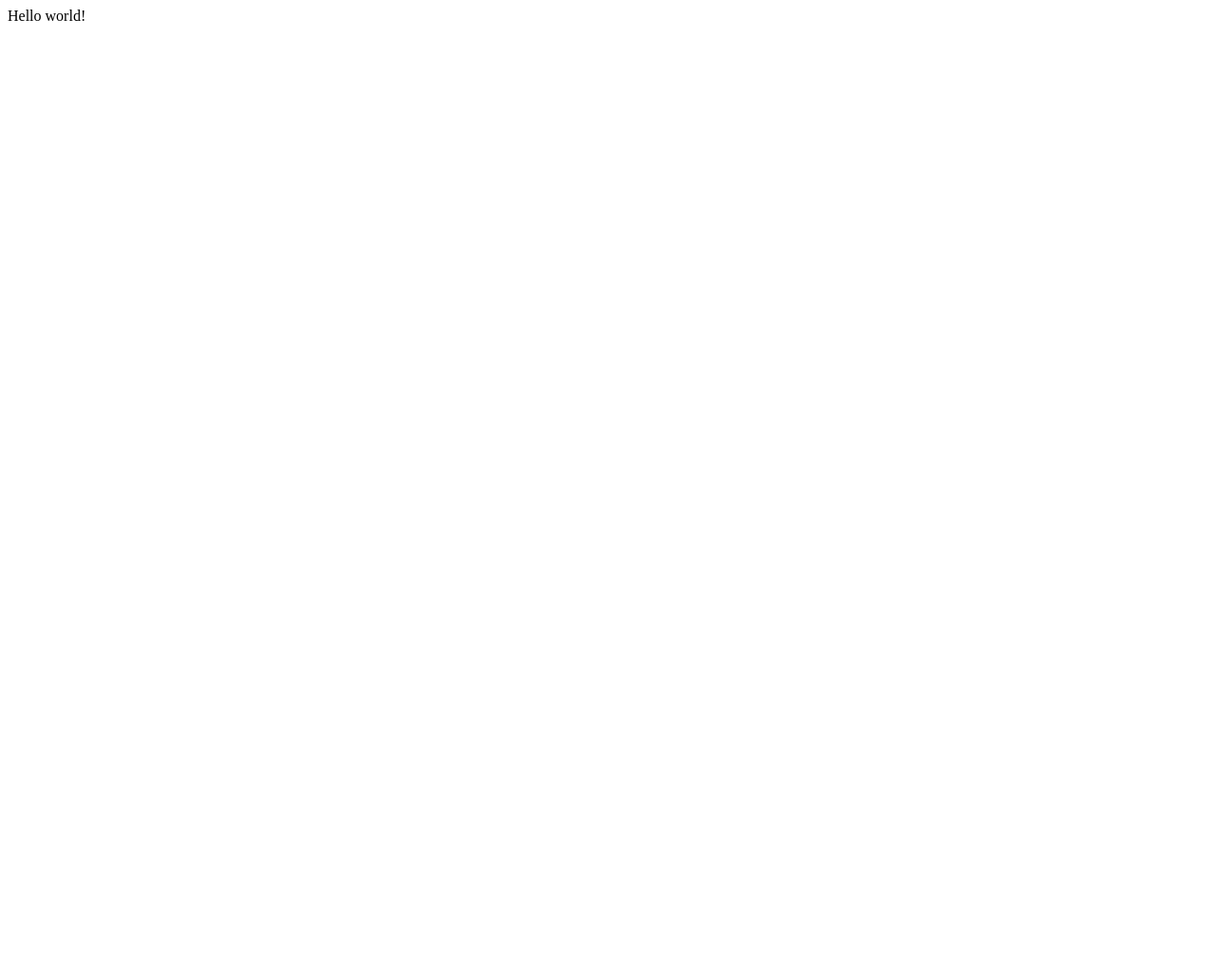
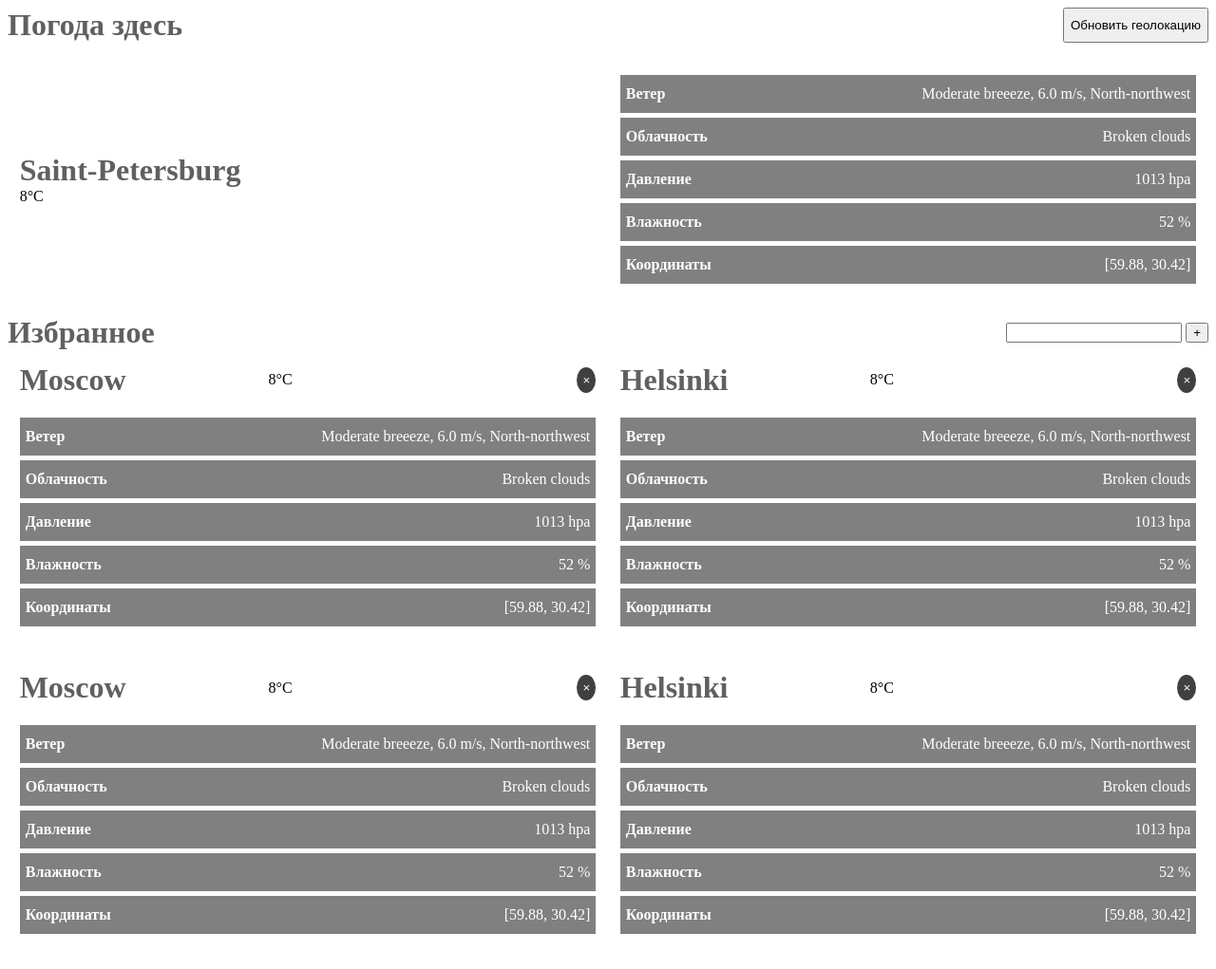
Before and after one commit to hatulmadan1/hatulmadan1.github.io, a plain HTML site: page index.html in a window 1280 px wide. Shown: the whole page at 95% size. Before the commit the page ends 800 px from the top, so only its background shows below. Drawn offline with Linux system fonts and the light colour scheme.

Commit message:
Most of design

```diff
--- a/index.html
+++ b/index.html
@@ -1 +1,99 @@
-Hello world!
+<!DOCTYPE html>
+<html lang="ru">
+    <head>
+        <title>WeatherSite</title>
+        <link rel="stylesheet" href="style.css">
+    </head>
+    <body>
+        <header>
+            <h1>Погода здесь</h1>
+            <button class="refresh">Обновить геолокацию</button>
+        </header>
+        <main>
+            <div class="current_city">
+                <div class="card">
+                    <div class="current_city_header">
+                        <h3>Saint-Petersburg</h3>
+                        <span>8&#176C</span>
+                        <img/>
+                    </div>
+
+                    <ul>
+                        <li><span class="weather_type">Ветер</span><span class="weather_value">Moderate breeeze, 6.0 m/s,
+                            North-northwest</span></li>
+                        <li><span class="weather_type">Облачность</span><span class="weather_value">Broken clouds</span></li>
+                        <li><span class="weather_type">Давление</span><span class="weather_value">1013 hpa</span></li>
+                        <li><span class="weather_type">Влажность</span><span class="weather_value">52 %</span></li>
+                        <li><span class="weather_type">Координаты</span><span class="weather_value">[59.88, 30.42]</span></li>
+                    </ul>
+                </div>
+            </div>
+            <div class="selected_header">
+                <h2>Избранное</h2>
+                <div>
+                    <input/>
+                    <button>+</button>
+                </div>
+            </div>
+
+            <div class="selected_cities">
+                <div class="card">
+                    <h2>Moscow</h2>
+                    <span>8&#176C</span>
+                    <img/>
+                    <button class="delete">&#215</button>
+                    <ul>
+                        <li><span class="weather_type">Ветер</span><span class="weather_value">Moderate breeeze, 6.0 m/s,
+                            North-northwest</span></li>
+                        <li><span class="weather_type">Облачность</span><span class="weather_value">Broken clouds</span></li>
+                        <li><span class="weather_type">Давление</span><span class="weather_value">1013 hpa</span></li>
+                        <li><span class="weather_type">Влажность</span><span class="weather_value">52 %</span></li>
+                        <li><span class="weather_type">Координаты</span><span class="weather_value">[59.88, 30.42]</span></li>
+                    </ul>
+                </div>
+                <div class="card">
+                    <h2>Helsinki</h2>
+                    <span>8&#176C</span>
+                    <img/>
+                    <button class="delete">&#215</button>
+                    <ul>
+                        <li><span class="weather_type">Ветер</span><span class="weather_value">Moderate breeeze, 6.0 m/s,
+                            North-northwest</span></li>
+                        <li><span class="weather_type">Облачность</span><span class="weather_value">Broken clouds</span></li>
+                        <li><span class="weather_type">Давление</span><span class="weather_value">1013 hpa</span></li>
+                        <li><span class="weather_type">Влажность</span><span class="weather_value">52 %</span></li>
+                        <li><span class="weather_type">Координаты</span><span class="weather_value">[59.88, 30.42]</span></li>
+                    </ul>
+                </div>
+                <div class="card">
+                    <h2>Moscow</h2>
+                    <span>8&#176C</span>
+                    <img/>
+                    <button class="delete">&#215</button>
+                    <ul>
+                        <li><span class="weather_type">Ветер</span><span class="weather_value">Moderate breeeze, 6.0 m/s,
+                            North-northwest</span></li>
+                        <li><span class="weather_type">Облачность</span><span class="weather_value">Broken clouds</span></li>
+                        <li><span class="weather_type">Давление</span><span class="weather_value">1013 hpa</span></li>
+                        <li><span class="weather_type">Влажность</span><span class="weather_value">52 %</span></li>
+                        <li><span class="weather_type">Координаты</span><span class="weather_value">[59.88, 30.42]</span></li>
+                    </ul>
+                </div>
+                <div class="card">
+                    <h2>Helsinki</h2>
+                    <span>8&#176C</span>
+                    <img/>
+                    <button class="delete">&#215</button>
+                    <ul>
+                        <li><span class="weather_type">Ветер</span><span class="weather_value">Moderate breeeze, 6.0 m/s,
+                            North-northwest</span></li>
+                        <li><span class="weather_type">Облачность</span><span class="weather_value">Broken clouds</span></li>
+                        <li><span class="weather_type">Давление</span><span class="weather_value">1013 hpa</span></li>
+                        <li><span class="weather_type">Влажность</span><span class="weather_value">52 %</span></li>
+                        <li><span class="weather_type">Координаты</span><span class="weather_value">[59.88, 30.42]</span></li>
+                    </ul>
+                </div>
+            </div>
+        </main>
+    </body>
+</html>
--- /dev/null
+++ b/style.css
@@ -0,0 +1,107 @@
+header {
+    display: flex;
+    justify-content: space-between;
+}
+
+.refresh {
+    justify-self: center;
+}
+
+main {
+}
+
+.card {
+    width: 48%;
+    margin: 1% 0;
+    min-width: 320px;
+    display: flex;
+    justify-content: space-between;
+    align-items: center;
+    flex-wrap: wrap;
+    margin-right: 0;
+}
+
+.current_city .card {
+    margin-right: 0;
+    width: 100%;
+    display: flex;
+    justify-content: space-around;
+}
+
+.current_city_header, .current_city .card ul {
+    width: 48%;
+    min-width: 320px;
+    max-width: 640px;
+}
+.current_city .card ul li {
+    width: 100%;
+}
+
+.selected_header {
+    display: flex;
+    justify-content: space-between;
+    align-items: center;
+}
+
+.selected_cities {
+    display: flex;
+    justify-content: space-around;
+    flex-wrap: wrap;
+}
+
+.selected_cities .card {
+    display: flex;
+    justify-content: space-between;
+    flex-wrap: wrap;
+    max-width: 640px;
+}
+
+.card ul {
+    width: 100%;
+    margin-left: 0;
+    padding-left: 0;
+}
+
+.card ul li {
+    width: 100%;
+    height: 40px;
+    background-color: #808080;
+    margin: 5px 0;
+    color: white;
+    list-style-type: none;
+    display: flex;
+    justify-content: space-between;
+    align-items: center;
+    width: inherit;
+}
+
+.weather_type {
+    font-weight: bold;
+    margin-left: 1%;
+}
+
+.weather_value {
+    margin: 0 1%;
+}
+
+h1, h2, h3 {
+    color: #606060;
+    width: fit-content;
+    font-size: 200%;
+    margin: 0;
+}
+
+.delete {
+    background-color: #404040;
+    color: white;
+    border-radius: 50%;
+    border: none;
+    padding: 1%;
+}
+
+@media only screen and (max-width: 600px) {
+    .card {
+        width: 100%;
+    }
+
+}
```
